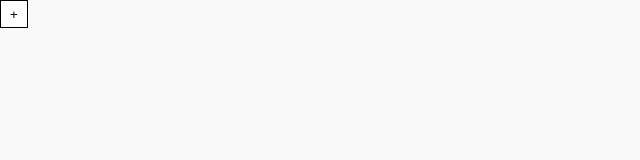
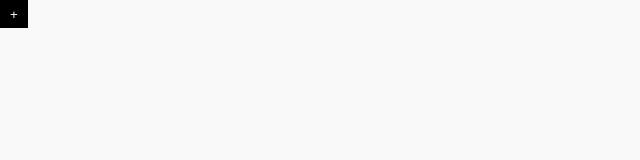
Before and after one commit to brenoxavier48/Fashionista_E-commerce, a React (Create React App) app: page / in a window 1280 px wide. Shown: the top 160 px of the page, without its empty margins (0-640 px from the left). Built offline with nearby package versions, Linux system fonts and the light colour scheme.

Commit message:
chore: add react-icons

```diff
--- a/package.json
+++ b/package.json
@@ -13,6 +13,7 @@
     "node-sass": "^4.14.1",
     "react": "^17.0.1",
     "react-dom": "^17.0.1",
+    "react-icons": "^4.1.0",
     "react-scripts": "4.0.1",
     "typescript": "^4.0.3",
     "web-vitals": "^0.2.4"
--- a/src/components/ui/buttons/CountButton/styles.scss
+++ b/src/components/ui/buttons/CountButton/styles.scss
@@ -3,4 +3,9 @@
     height: 28px;
     background-color: white;
     border: 1px solid black;
+
+    &:hover {
+        color: white;
+        background-color: black;
+    }
 }
```
Also changed, not shown: 1 other file (tests, documents, lock files or other folders).
